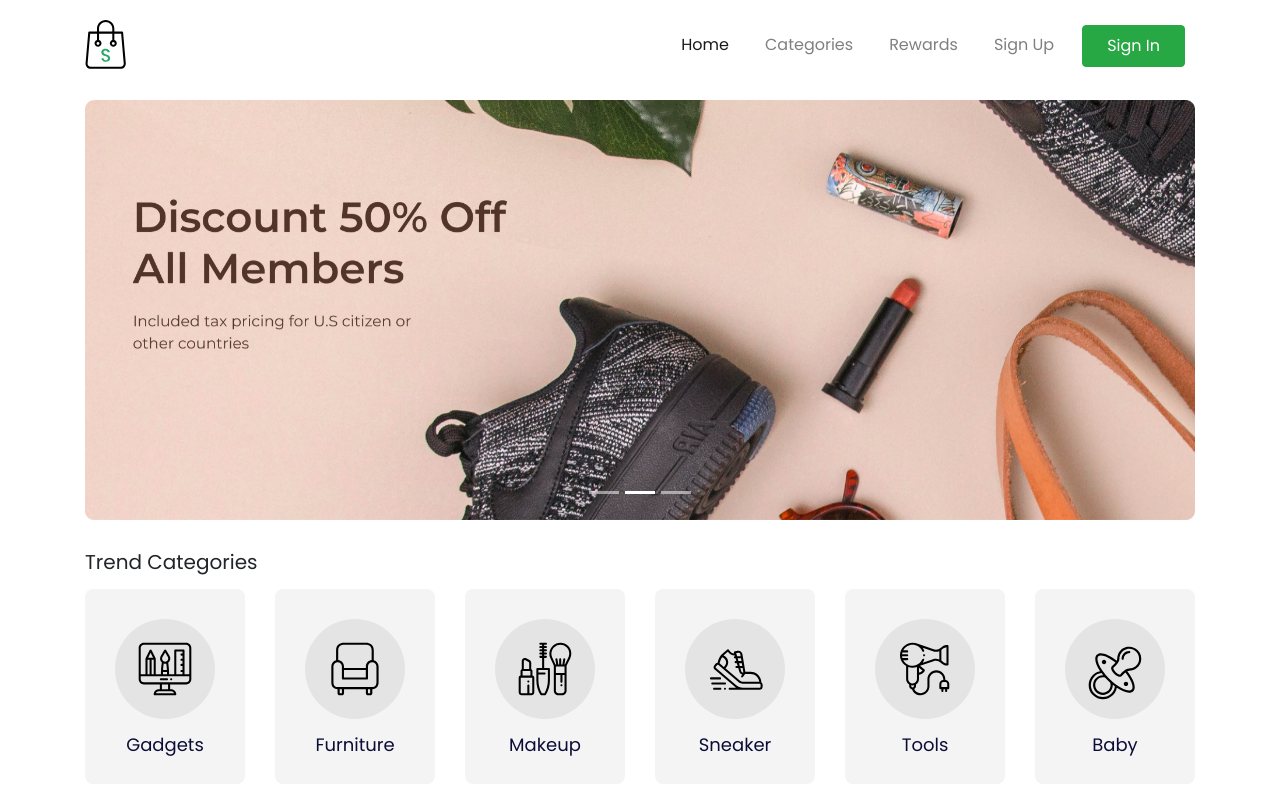
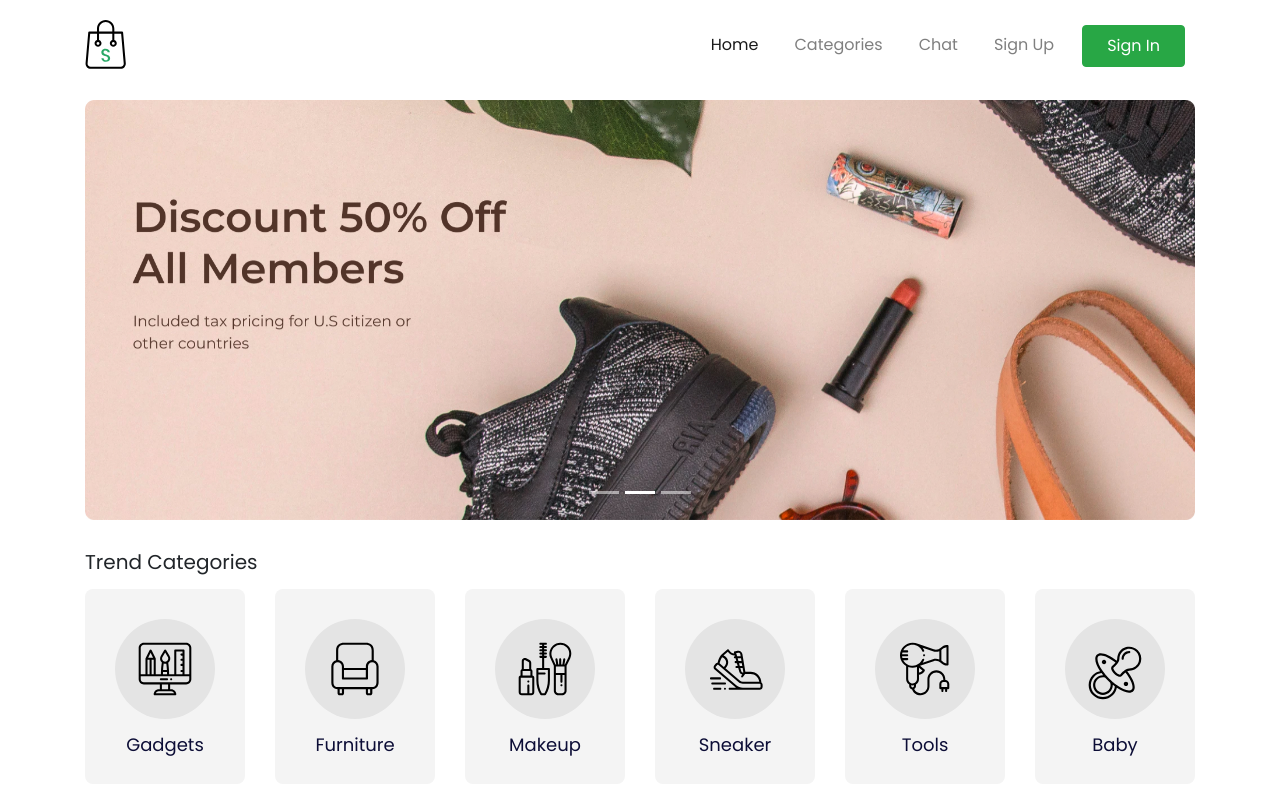
Before and after one commit to mintup29/ThrippyThriftShop, a plain HTML site: page index.html in a window 1280 px wide. Shown: the top 807 px of the page. Drawn offline with nearby package versions, Linux system fonts and the light colour scheme.

Commit message:
First Commit

```diff
--- a/index.html
+++ b/index.html
@@ -45,7 +45,7 @@
               <a class="nav-link" href="/categories.html">Categories</a>
             </li>
             <li class="nav-item">
-              <a class="nav-link" href="#">Rewards</a>
+              <a class="nav-link" href="#">Chat</a>
             </li>
             <li class="nav-item">
               <a class="nav-link" href="/register.html">Sign Up</a>
```
Also changed, not shown: details.html (+2 -2 lines).
